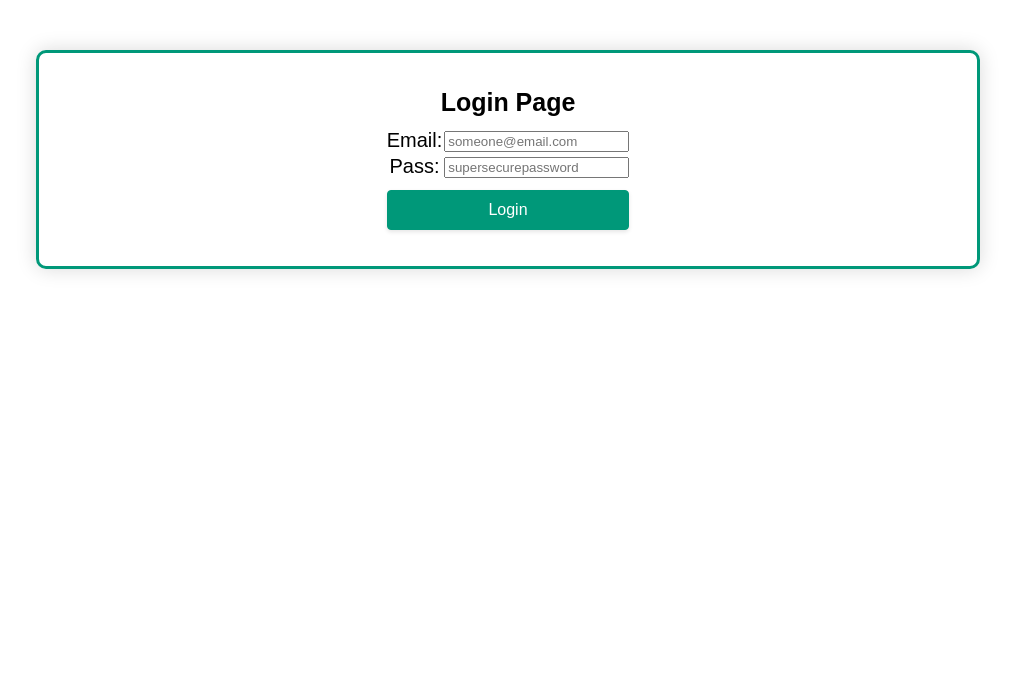
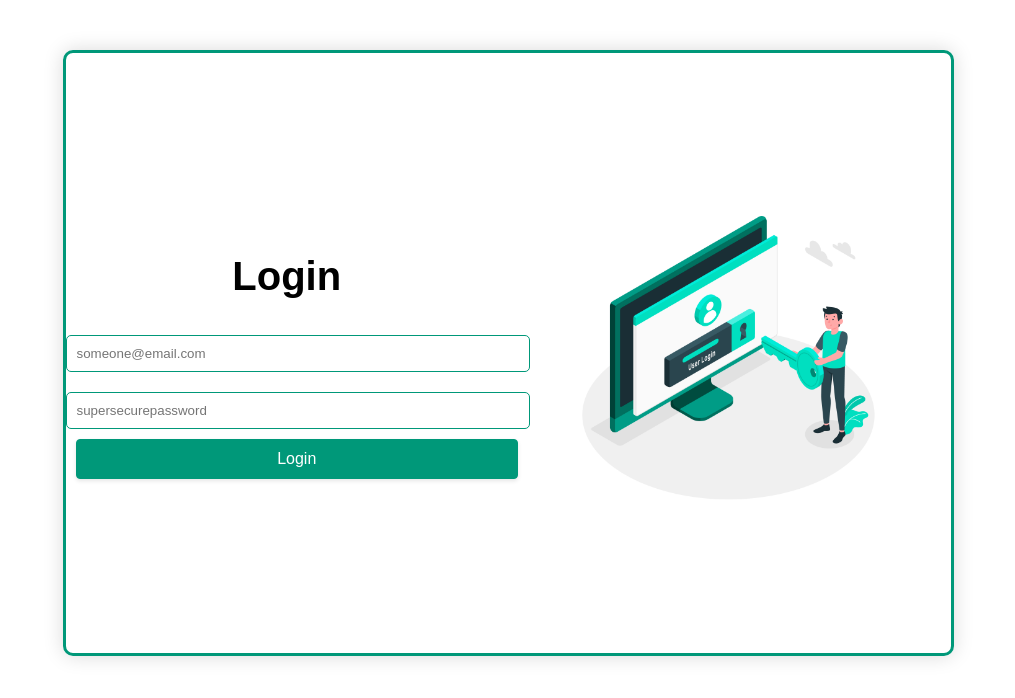
Before and after one commit to hattvr/Microservice, a React (Create React App) app in the folder front-end/: page / in a window 1280 px wide. Shown: the top 698 px of the page, without its empty margins (132-1147 px from the left). Built offline with nearby package versions, Linux system fonts and the light colour scheme.

Commit message:
update: changed login ui

```diff
--- a/front-end/src/App.css
+++ b/front-end/src/App.css
@@ -99,28 +99,50 @@
   border-color: #009879;
   border-style: solid;
   border-radius: 10px;
+
+  display: flex;
+  flex-direction: row;
   overflow: hidden;
-  display: flex;
-  flex-direction: column;
-  grid-template-columns: auto auto;
 
-  width: 80%;
+  margin: 0 auto;
+  user-select: none;
+
+  width: 75%;
+  height: 75vh;
   justify-content: center;
   align-items: center;
 
-  margin: 0 auto;
   font-size: 20px;
   font-family: "Poppins", sans-serif;
   box-shadow: 0 0 20px rgba(0, 0, 0, 0.15);
-  padding: 25px;
 
   caption {
     text-align: center;
-    font-size: 25px;
-    margin-bottom: 10px;
-    margin-top: 10px;
-    font-family: "Poppins", sans-serif;
+    font-size: 30px;
   }
+}
+
+.login-form {
+    display: flex;
+    justify-content: center;
+    align-items: center;
+    flex-direction: column;
+    text-align: center;
+    width: 50%;
+}
+
+.login-image-container {
+    display: flex;
+    justify-content: center;
+    align-items: center;
+    flex-direction: column;
+    text-align: center;
+    margin: 0 auto;
+    width: 50%;
+}
+
+.login-page-image {
+    width: 70%;
 }
 
 .customer-table-editor {
@@ -209,7 +231,6 @@
   border: 1px solid #009879;
   width: 100%;
   align-self: center;
-  margin: 10px 0;
 }
 
 .pagination {
@@ -266,3 +287,13 @@
   text-align: center;
   cursor: pointer;
 }
+
+.login-input {
+    padding: 10px;
+    margin: 10px 0;
+    width: 100%;
+    border: 1px solid #009879;
+    border-radius: 5px;
+    font-family: "Poppins", sans-serif;
+
+}
--- a/front-end/src/UserLoginForm.js
+++ b/front-end/src/UserLoginForm.js
@@ -1,36 +1,43 @@
 export function UserLoginForm(parameters) {
     return (
-        <table className="login-container">
-            <caption><b>Login Page</b></caption>
-            <tbody>
-                <tr>
-                <td>Email:</td>
-                <td><input
+        <div class="login-container">
+            <div class="login-form">
+                <h1>Login</h1>
+                <div>
+                    <input
                         type="email"
                         name="email"
                         placeholder="someone@email.com"
+                        class="login-input"
                         onChange={ (e) => parameters.handleLoginChange(e) }
                         value={parameters.formObject.email}
-                /></td>
-                </tr>
+                    />
 
-                <tr>
-                <td>Pass:</td>
-                <td><input
+                    <input
                         type="text"
                         name="password"
                         placeholder="supersecurepassword"
+                        class="login-input"
                         onChange={ (e) => parameters.handleLoginChange(e) }
                         value={parameters.formObject.password}
-                /></td>
-                </tr>
+                    />
 
-                <tr>
-                <td colSpan="2">
-                    <button onClick={parameters.onLoginClick} className="button login-button">Login</button>
-                </td>
-                </tr>
-            </tbody>
-        </table>
+                    <button
+                        onClick={parameters.onLoginClick}
+                        className="button login-button"
+                    >
+                        Login
+                    </button>
+                </div>
+            </div>
+
+            <div class="login-image-container">
+                <img
+                    src="./login_art.jpg"
+                    alt="profile"
+                    class="login-page-image"
+                />
+            </div>
+        </div>
     );
 }
--- a/front-end/src/pages/CustomerPage.js
+++ b/front-end/src/pages/CustomerPage.js
@@ -6,7 +6,7 @@ import { deleteById, getAll, post, put } from '../restdb';
 import { CustomerAddUpdateForm } from '../CustomerAddUpdateForm';
 import { CustomerList } from '../CustomerList';
 
-function App() {
+function CustomerPage() {
   let blankCustomer = {"id": -1, "name": "", "email": "", "password": "", "role": ""};
   const [customers, setCustomers] = useState([]);
   const [formObject, setFormObject] = useState(blankCustomer);
@@ -115,4 +115,4 @@ function App() {
   );
 }
 
-export default App;
+export default CustomerPage;
--- a/front-end/src/pages/LoginPage.js
+++ b/front-end/src/pages/LoginPage.js
@@ -1,9 +1,10 @@
 import '../App.css';
 
 import React, { useState } from 'react';
+
 import { UserLoginForm } from '../UserLoginForm';
 
-function App() {
+function LoginPage() {
   let emptyLogin = {"id": -1, "email": "", "password": ""};
   const [formObject, setFormObject] = useState(emptyLogin);
 
@@ -37,4 +38,4 @@ function App() {
   );
 }
 
-export default App;
+export default LoginPage;
```
Also changed, not shown: front-end/public/login_art.jpg (added). Lines whose indentation alone changed are shown as unchanged.
